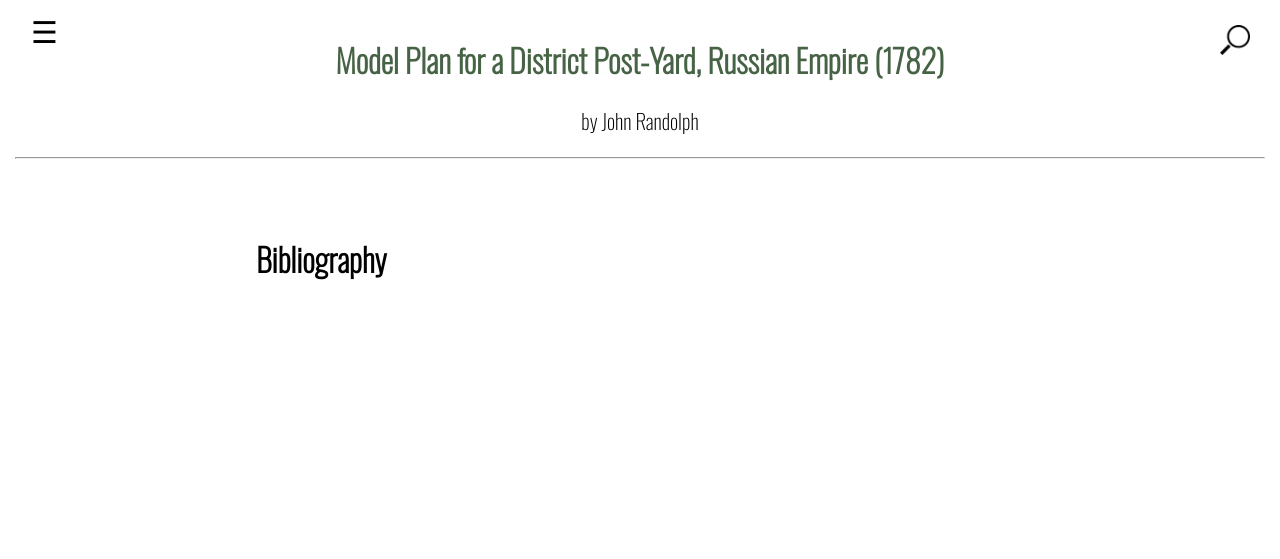
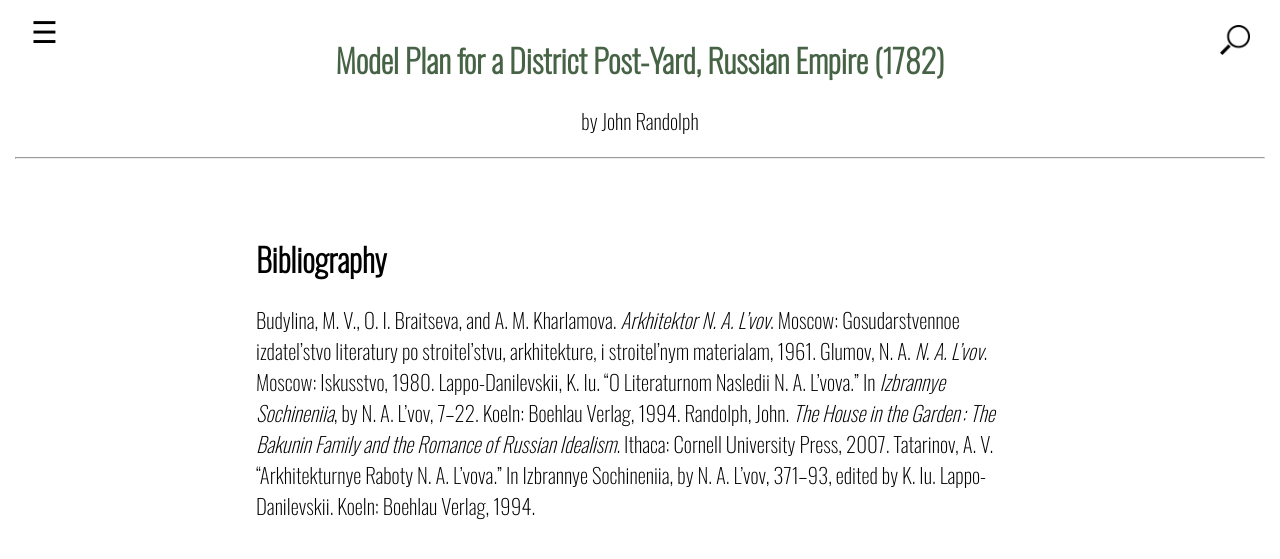
Before and after one commit to jwr12/imperial_russian_post_office_1782, a Jekyll site: the page built from 006_bibliography.md, in a window 1280 px wide. Shown: the top 559 px of the page. Built offline with Jekyll 4.4.1, drawn with Linux system fonts in a browser that asks for light colours.

Commit message:
Update 006_bibliography.md

```diff
--- a/006_bibliography.md
+++ b/006_bibliography.md
@@ -5,3 +5,8 @@ number: 006
 ---
 
 # Bibliography
+Budylina, M. V., O. I. Braitseva, and A. M. Kharlamova. *Arkhitektor N. A. L’vov*. Moscow: Gosudarstvennoe izdatel’stvo literatury po stroitel’stvu, arkhitekture, i stroitel’nym materialam, 1961.
+Glumov, N. A. *N. A. L’vov*. Moscow: Iskusstvo, 1980.
+Lappo-Danilevskii, K. Iu. “O Literaturnom Nasledii N. A. L’vova.” In *Izbrannye Sochineniia*, by N. A. L’vov, 7–22. Koeln: Boehlau Verlag, 1994.
+Randolph, John. *The House in the Garden : The Bakunin Family and the Romance of Russian Idealism*. Ithaca: Cornell University Press, 2007.
+Tatarinov, A. V. “Arkhitekturnye Raboty N. A. L’vova.” In Izbrannye Sochineniia, by N. A. L’vov, 371–93, edited by K. Iu. Lappo-Danilevskii. Koeln: Boehlau Verlag, 1994.
```
